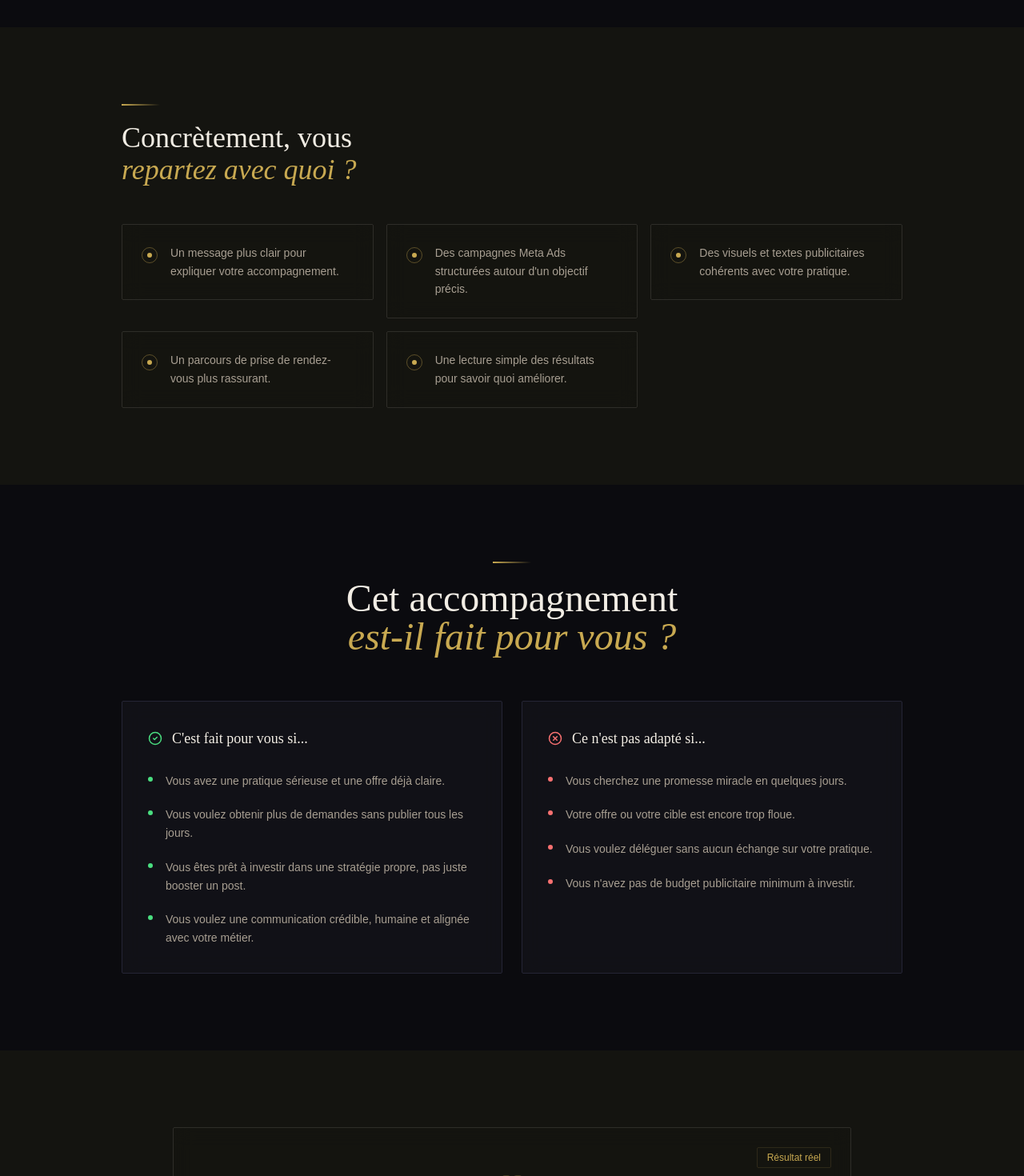
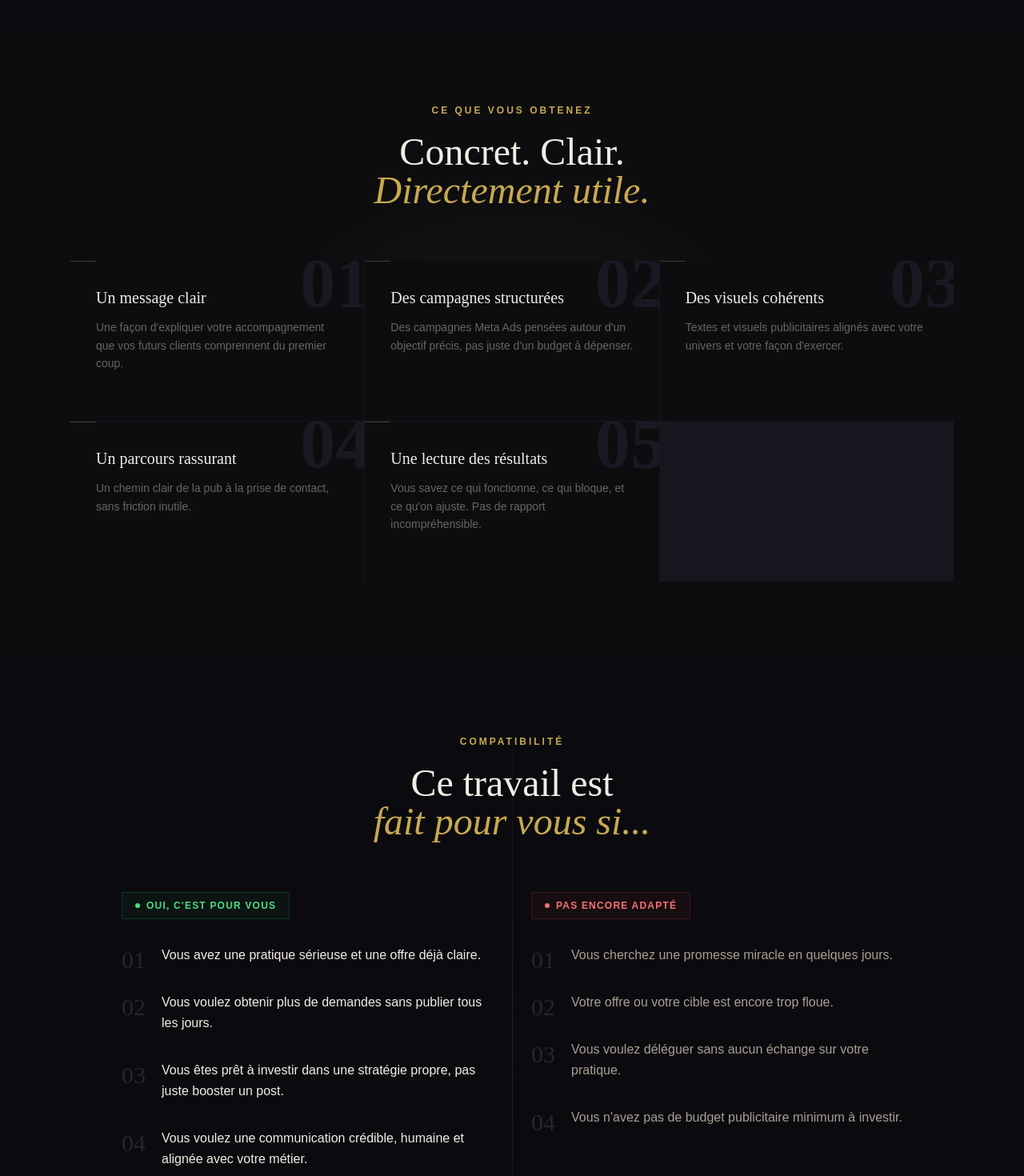
Before and after one commit to ThibautGervy/thibaut-gervy-site, a Next.js app: page / in a window 1280 px wide. Shown: the part 3860-5330 px from the top of the page at 80% size. Built offline with nearby package versions, Linux system fonts and the light colour scheme.

Commit message:
Sections wow - livrables et pour qui redesign premium

```diff
--- a/app/page.tsx
+++ b/app/page.tsx
@@ -448,102 +448,173 @@ export default function HomePage() {
       </section>
 
       {/* ════════════════════════════════
-          CE QUE VOUS OBTENEZ
+          CE QUE VOUS OBTENEZ — VERSION WOW
       ════════════════════════════════ */}
-      <section className="section-padding bg-warm-surface">
-        <div className="max-w-5xl mx-auto px-6">
-          <AnimatedSection className="mb-12">
-            <span className="gold-line mb-5" />
+      <section className="relative section-padding overflow-hidden" style={{ background: "#0d0d10" }}>
+        {/* Glow ambiant doré */}
+        <div className="absolute top-1/2 left-1/2 -translate-x-1/2 -translate-y-1/2 w-[600px] h-[400px] rounded-full pointer-events-none" style={{ background: "radial-gradient(ellipse, rgba(200,169,81,0.07) 0%, transparent 70%)" }} />
+
+        <div className="max-w-6xl mx-auto px-6 relative z-10">
+
+          {/* Header section */}
+          <AnimatedSection className="text-center mb-16">
+            <p className="text-xs font-semibold tracking-[0.25em] text-gold uppercase mb-5">Ce que vous obtenez</p>
             <h2
-              className="font-display text-4xl text-cream"
+              className="font-display text-4xl md:text-5xl text-cream"
               style={{ fontFamily: "var(--font-display)" }}
             >
-              Concrètement, vous
+              Concret. Clair.
               <br />
-              <em className="text-gold">repartez avec quoi ?</em>
+              <em className="text-gold">Directement utile.</em>
             </h2>
           </AnimatedSection>
 
-          <StaggerGrid className="grid grid-cols-1 sm:grid-cols-2 lg:grid-cols-3 gap-4">
-            {deliverables.map((item, i) => (
+          {/* Grille de livrables — style premium avec numéros géants */}
+          <div className="grid grid-cols-1 md:grid-cols-2 lg:grid-cols-3 gap-px" style={{ background: "rgba(37,37,53,0.4)" }}>
+            {[
+              { num: "01", title: "Un message clair", desc: "Une façon d'expliquer votre accompagnement que vos futurs clients comprennent du premier coup." },
+              { num: "02", title: "Des campagnes structurées", desc: "Des campagnes Meta Ads pensées autour d'un objectif précis, pas juste d'un budget à dépenser." },
+              { num: "03", title: "Des visuels cohérents", desc: "Textes et visuels publicitaires alignés avec votre univers et votre façon d'exercer." },
+              { num: "04", title: "Un parcours rassurant", desc: "Un chemin clair de la pub à la prise de contact, sans friction inutile." },
+              { num: "05", title: "Une lecture des résultats", desc: "Vous savez ce qui fonctionne, ce qui bloque, et ce qu'on ajuste. Pas de rapport incompréhensible." },
+            ].map((item, i) => (
+              <AnimatedSection key={i} delay={i * 0.08}>
                 <div
-                key={i}
-                className="card-glass rounded-sm p-6 flex items-start gap-4 hover:border-gold/25 transition-all duration-300"
+                  className="group relative overflow-hidden p-8 h-full flex flex-col justify-between min-h-[200px] cursor-default"
+                  style={{ background: "#0d0d10" }}
                 >
-                <span className="mt-1 flex-shrink-0 w-5 h-5 rounded-full border border-gold/40 flex items-center justify-center">
-                  <span className="w-1.5 h-1.5 rounded-full bg-gold" />
+                  {/* Numéro géant en arrière-plan */}
+                  <span
+                    className="absolute -top-4 -right-2 font-display text-[88px] font-bold select-none pointer-events-none transition-all duration-500 group-hover:text-gold/10"
+                    style={{
+                      fontFamily: "var(--font-display)",
+                      color: "rgba(37,37,53,0.5)",
+                      lineHeight: 1,
+                    }}
+                  >
+                    {item.num}
                   </span>
-                <p className="text-cream-muted text-sm leading-relaxed">{item}</p>
+
+                  {/* Ligne dorée animée en haut */}
+                  <div
+                    className="absolute top-0 left-0 h-px bg-gold transition-all duration-500 group-hover:w-full"
+                    style={{ width: "0%" }}
+                  />
+                  <div className="absolute top-0 left-0 h-px w-8 bg-gold/30" />
+
+                  {/* Contenu */}
+                  <div className="relative z-10">
+                    <h3
+                      className="font-display text-xl text-cream mb-3 group-hover:text-gold transition-colors duration-300"
+                      style={{ fontFamily: "var(--font-display)" }}
+                    >
+                      {item.title}
+                    </h3>
+                    <p className="text-cream-dim text-sm leading-relaxed">{item.desc}</p>
                   </div>
+
+                  {/* Shimmer au hover */}
+                  <div className="absolute inset-0 opacity-0 group-hover:opacity-100 transition-opacity duration-500 pointer-events-none" style={{ background: "linear-gradient(135deg, rgba(200,169,81,0.03) 0%, transparent 60%)" }} />
+                </div>
+              </AnimatedSection>
             ))}
-          </StaggerGrid>
+          </div>
         </div>
       </section>
 
       {/* ════════════════════════════════
-          POUR QUI / PAS POUR QUI
+          POUR QUI / PAS POUR QUI — VERSION WOW
       ════════════════════════════════ */}
-      <section className="section-padding bg-dark">
-        <div className="max-w-5xl mx-auto px-6">
+      <section className="relative section-padding overflow-hidden bg-dark">
+        {/* Ligne décorative verticale centrale */}
+        <div className="absolute top-0 bottom-0 left-1/2 w-px hidden lg:block" style={{ background: "linear-gradient(to bottom, transparent, rgba(200,169,81,0.15), transparent)" }} />
 
-          <AnimatedSection className="text-center mb-14">
-            <span className="gold-line mb-5" style={{ margin: "0 auto 20px" }} />
+        <div className="max-w-5xl mx-auto px-6 relative z-10">
+
+          <AnimatedSection className="text-center mb-16">
+            <p className="text-xs font-semibold tracking-[0.25em] text-gold uppercase mb-5">Compatibilité</p>
             <h2
               className="font-display text-4xl md:text-5xl text-cream"
               style={{ fontFamily: "var(--font-display)" }}
             >
-              Cet accompagnement
+              Ce travail est
               <br />
-              <em className="text-gold">est-il fait pour vous ?</em>
+              <em className="text-gold">fait pour vous si...</em>
             </h2>
           </AnimatedSection>
 
-          <div className="grid grid-cols-1 md:grid-cols-2 gap-6">
+          <div className="grid grid-cols-1 lg:grid-cols-2 gap-6 lg:gap-12">
 
+            {/* OUI */}
             <AnimatedSection direction="left">
-              <div className="card-glass rounded-sm p-8 h-full">
-                <div className="flex items-center gap-3 mb-7">
-                  <CheckCircle2 size={18} className="text-green-400 flex-shrink-0" />
-                  <h3
-                    className="font-display text-lg text-cream"
+              <div className="relative">
+                {/* Badge */}
+                <div className="inline-flex items-center gap-2 mb-8 px-4 py-2 rounded-sm border border-green-500/20" style={{ background: "rgba(34,197,94,0.05)" }}>
+                  <span className="w-1.5 h-1.5 rounded-full bg-green-400" />
+                  <span className="text-green-400 text-xs font-semibold tracking-widest uppercase">Oui, c'est pour vous</span>
+                </div>
+
+                <ul className="space-y-6">
+                  {forWho.map((item, i) => (
+                    <AnimatedSection key={i} delay={i * 0.08}>
+                      <li className="group flex items-start gap-5">
+                        {/* Numéro */}
+                        <span
+                          className="flex-shrink-0 font-display text-3xl text-dark-border group-hover:text-gold/30 transition-colors duration-300 leading-none mt-1"
                           style={{ fontFamily: "var(--font-display)" }}
                         >
-                    C'est fait pour vous si...
-                  </h3>
+                          {String(i + 1).padStart(2, "0")}
+                        </span>
+                        <div>
+                          <p className="text-cream text-base leading-relaxed group-hover:text-cream transition-colors duration-200">{item}</p>
+                          <div className="mt-2 h-px w-0 bg-green-400/30 group-hover:w-full transition-all duration-500" />
                         </div>
-                <ul className="space-y-5">
-                  {forWho.map((item, i) => (
-                    <li key={i} className="flex items-start gap-4 text-cream-muted text-sm leading-relaxed">
-                      <span className="mt-1.5 w-1.5 h-1.5 rounded-full bg-green-400 flex-shrink-0" />
-                      {item}
                       </li>
+                    </AnimatedSection>
                   ))}
                 </ul>
               </div>
             </AnimatedSection>
 
+            {/* NON */}
             <AnimatedSection direction="right">
-              <div className="card-glass rounded-sm p-8 h-full">
-                <div className="flex items-center gap-3 mb-7">
-                  <XCircle size={18} className="text-red-400 flex-shrink-0" />
-                  <h3
-                    className="font-display text-lg text-cream"
+              <div className="relative">
+                {/* Badge */}
+                <div className="inline-flex items-center gap-2 mb-8 px-4 py-2 rounded-sm border border-red-500/20" style={{ background: "rgba(239,68,68,0.05)" }}>
+                  <span className="w-1.5 h-1.5 rounded-full bg-red-400" />
+                  <span className="text-red-400 text-xs font-semibold tracking-widest uppercase">Pas encore adapté</span>
+                </div>
+
+                <ul className="space-y-6">
+                  {notForWho.map((item, i) => (
+                    <AnimatedSection key={i} delay={i * 0.08}>
+                      <li className="group flex items-start gap-5">
+                        <span
+                          className="flex-shrink-0 font-display text-3xl text-dark-border group-hover:text-red-400/20 transition-colors duration-300 leading-none mt-1"
                           style={{ fontFamily: "var(--font-display)" }}
                         >
-                    Ce n'est pas adapté si...
-                  </h3>
+                          {String(i + 1).padStart(2, "0")}
+                        </span>
+                        <div>
+                          <p className="text-cream-muted text-base leading-relaxed">{item}</p>
+                          <div className="mt-2 h-px w-0 bg-red-400/20 group-hover:w-full transition-all duration-500" />
                         </div>
-                <ul className="space-y-5">
-                  {notForWho.map((item, i) => (
-                    <li key={i} className="flex items-start gap-4 text-cream-muted text-sm leading-relaxed">
-                      <span className="mt-1.5 w-1.5 h-1.5 rounded-full bg-red-400 flex-shrink-0" />
-                      {item}
                       </li>
+                    </AnimatedSection>
                   ))}
                 </ul>
               </div>
             </AnimatedSection>
+
           </div>
+
+          {/* CTA centré */}
+          <AnimatedSection className="text-center mt-16 pt-12 border-t border-dark-border">
+            <p className="text-cream-muted text-base mb-6">Vous vous reconnaissez dans la colonne de gauche ?</p>
+            <Link href="/contact" className="btn-primary">
+              Planifier un appel gratuit <ArrowRight size={15} />
+            </Link>
+          </AnimatedSection>
         </div>
       </section>
 
```
Lines whose indentation alone changed are shown as unchanged.
